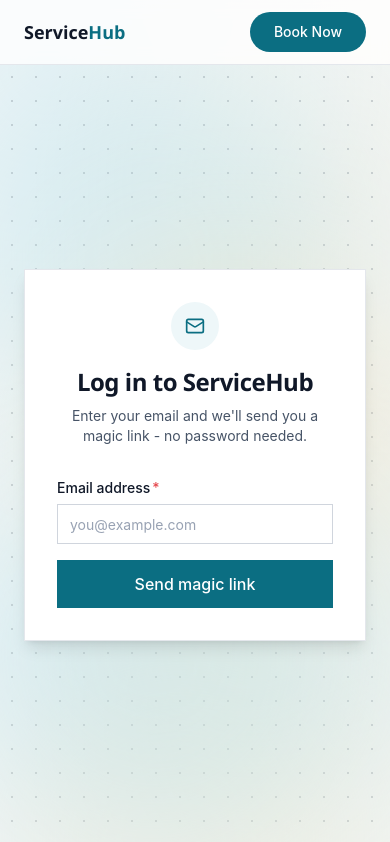
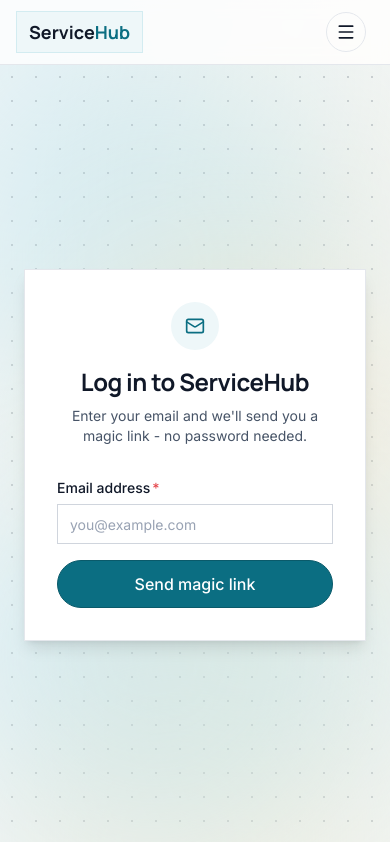
Before and after one commit to mazharalisafi/serivcehub-frontend, a Next.js app: page /login in a window 390 px wide. Shown: the top 842 px of the page. Built offline with nearby package versions, Linux system fonts and the light colour scheme.

Commit message:
UI improvements: buttons, cards, mobile nav, fonts, 404 page

```diff
--- a/app/booking/contact/page.js
+++ b/app/booking/contact/page.js
@@ -60,7 +60,10 @@
               label="Full name"
               placeholder="John Smith"
               value={name}
-              onChange={(e) => setName(e.target.value)}
+              onChange={(e) => {
+                setName(e.target.value);
+                if (errors.name) setErrors((prev) => ({ ...prev, name: "" }));
+              }}
               error={errors.name}
               required
             />
@@ -69,7 +72,14 @@
               type="tel"
               placeholder="04XX XXX XXX"
               value={phone}
-              onChange={(e) => setPhone(e.target.value)}
+              onChange={(e) => {
+                const value = e.target.value;
+                setPhone(value);
+                setErrors((prev) => ({
+                  ...prev,
+                  phone: value.trim() ? "" : prev.phone && "Phone number is required.",
+                }));
+              }}
               error={errors.phone}
               required
             />
--- a/app/globals.css
+++ b/app/globals.css
@@ -42,8 +42,8 @@
 }
 
 @theme inline {
-  --font-display: "Manrope", "Segoe UI", ui-sans-serif, system-ui, sans-serif;
-  --font-body: "Inter", "Segoe UI", ui-sans-serif, system-ui, sans-serif;
+  --font-display: var(--font-manrope), "Segoe UI", ui-sans-serif, system-ui, sans-serif;
+  --font-body: var(--font-inter), "Segoe UI", ui-sans-serif, system-ui, sans-serif;
 
   --color-canvas: var(--canvas);
   --color-surface: var(--surface);
--- a/app/layout.js
+++ b/app/layout.js
@@ -1,6 +1,19 @@
 import "./globals.css";
+import { Manrope, Inter } from "next/font/google";
 import { Navbar } from "@/components/layout/Navbar";
 import { Footer } from "@/components/layout/Footer";
+
+const manrope = Manrope({
+  subsets: ["latin"],
+  variable: "--font-manrope",
+  display: "swap",
+});
+
+const inter = Inter({
+  subsets: ["latin"],
+  variable: "--font-inter",
+  display: "swap",
+});
 
 export const metadata = {
   title: "ServiceHub - Book a Service",
@@ -9,7 +22,7 @@
 
 export default function RootLayout({ children }) {
   return (
-    <html lang="en" className="h-full antialiased">
+    <html lang="en" className={`h-full antialiased ${manrope.variable} ${inter.variable}`}>
       <body className="min-h-full flex flex-col">
         <Navbar />
         <main className="flex-1">{children}</main>
--- /dev/null
+++ b/app/not-found.js
@@ -0,0 +1,25 @@
+import Link from "next/link";
+import { SearchX } from "lucide-react";
+import { Button } from "@/components/ui/Button";
+import { PageBackground } from "@/components/layout/PageBackground";
+
+export default function NotFound() {
+  return (
+    <section className="relative flex min-h-[calc(100vh-64px)] items-center justify-center overflow-hidden px-6 py-16 bg-brand-50/50">
+      <PageBackground />
+
+      <div className="flex w-full max-w-md flex-col items-center gap-3 rounded-[--radius-lg] border-2 border-brand-100 bg-surface p-10 text-center shadow-lg">
+        <div className="flex size-14 items-center justify-center rounded-full bg-brand-50">
+          <SearchX className="size-6 text-brand-600" />
+        </div>
+        <h1 className="font-display text-2xl font-bold text-ink">Page not found</h1>
+        <p className="max-w-sm text-sm text-ink-muted">
+          The page you&apos;re looking for doesn&apos;t exist or may have moved.
+        </p>
+        <Link href="/" className="mt-2">
+          <Button>Back to Home</Button>
+        </Link>
+      </div>
+    </section>
+  );
+}
--- a/components/layout/Footer.jsx
+++ b/components/layout/Footer.jsx
@@ -12,7 +12,7 @@
       <div className="mx-auto max-w-6xl px-6 py-14">
         <div className="grid gap-10 sm:grid-cols-3">
           <div>
-            <p className="font-display text-lg font-semibold text-white">
+            <p className="inline-block rounded-[--radius-md] border border-white/15 bg-white/5 px-3 py-1.5 font-display text-lg font-semibold text-white">
               Service<span className="text-accent-400">Hub</span>
             </p>
             <p className="mt-3 max-w-xs text-sm text-white/60">
--- a/components/layout/Navbar.jsx
+++ b/components/layout/Navbar.jsx
@@ -1,4 +1,8 @@
+"use client";
+
+import { useState } from "react";
 import Link from "next/link";
+import { Menu, X } from "lucide-react";
 import { Button } from "@/components/ui/Button";
 
 const NAV_LINKS = [
@@ -8,10 +12,15 @@
 ];
 
 export function Navbar() {
+  const [open, setOpen] = useState(false);
+
   return (
     <header className="sticky top-0 z-40 border-b border-border bg-surface/80 backdrop-blur">
-      <div className="mx-auto flex h-16 max-w-6xl items-center justify-between px-6">
-        <Link href="/" className="font-display text-lg font-bold text-ink">
+      <div className="mx-auto flex h-16 max-w-6xl items-center justify-between pl-4 pr-6 sm:pl-6">
+        <Link
+          href="/"
+          className="rounded-[--radius-md] border border-brand-100 bg-brand-50 px-3 py-1.5 font-display text-lg font-bold text-ink"
+        >
           Service<span className="text-brand-600">Hub</span>
         </Link>
 
@@ -27,17 +36,53 @@
           ))}
         </nav>
 
-        <div className="flex items-center gap-3">
-          <Link href="/login" className="hidden text-sm font-medium text-ink-muted hover:text-ink sm:block">
+        <div className="hidden items-center gap-3 md:flex">
+          <Link href="/login" className="text-sm font-medium text-ink-muted hover:text-ink">
             Log in
           </Link>
           <Link href="/booking">
-            <Button size="md" className="rounded-full px-6">
+            <Button size="md">Book Now</Button>
+          </Link>
+        </div>
+
+        <button
+          type="button"
+          onClick={() => setOpen((v) => !v)}
+          className="flex size-10 items-center justify-center rounded-full border border-border text-ink md:hidden"
+          aria-label="Toggle menu"
+        >
+          {open ? <X className="size-5" /> : <Menu className="size-5" />}
+        </button>
+      </div>
+
+      {open && (
+        <div className="border-t border-border bg-surface px-4 py-4 md:hidden">
+          <nav className="flex flex-col gap-1">
+            {NAV_LINKS.map((link) => (
+              <Link
+                key={link.href}
+                href={link.href}
+                onClick={() => setOpen(false)}
+                className="rounded-[--radius-md] px-3 py-2.5 text-sm font-medium text-ink-muted hover:bg-brand-50 hover:text-brand-700"
+              >
+                {link.label}
+              </Link>
+            ))}
+            <Link
+              href="/login"
+              onClick={() => setOpen(false)}
+              className="rounded-[--radius-md] px-3 py-2.5 text-sm font-medium text-ink-muted hover:bg-brand-50 hover:text-brand-700"
+            >
+              Log in
+            </Link>
+          </nav>
+          <Link href="/booking" onClick={() => setOpen(false)} className="mt-3 block">
+            <Button size="md" className="w-full">
               Book Now
             </Button>
           </Link>
         </div>
-      </div>
+      )}
     </header>
   );
 }
--- a/components/ui/Button.jsx
+++ b/components/ui/Button.jsx
@@ -6,19 +6,19 @@
 import { cn } from "@/lib/utils";
 
 const buttonStyles = cva(
-  "inline-flex items-center justify-center gap-2 font-medium transition-all duration-150 hover:scale-105 active:scale-95 disabled:opacity-50 disabled:pointer-events-none disabled:hover:scale-100 whitespace-nowrap",
+  "inline-flex items-center justify-center gap-2 rounded-full border font-medium transition-all duration-150 hover:scale-105 active:scale-95 disabled:opacity-50 disabled:pointer-events-none disabled:hover:scale-100 whitespace-nowrap",
   {
     variants: {
       variant: {
-        primary: "bg-brand-600 text-white hover:bg-brand-700",
-        accent: "bg-accent-500 text-ink hover:bg-accent-600",
-        outline: "border border-border-strong bg-surface text-ink hover:bg-canvas",
-        ghost: "text-ink-muted hover:bg-canvas hover:text-ink",
+        primary: "border-brand-700 bg-brand-600 text-white hover:bg-brand-700",
+        accent: "border-accent-600 bg-accent-500 text-ink hover:bg-accent-600",
+        outline: "border-border-strong bg-surface text-ink hover:bg-canvas",
+        ghost: "border-transparent text-ink-muted hover:border-border hover:bg-canvas hover:text-ink",
       },
       size: {
-        sm: "h-8 px-3 text-sm rounded-[--radius-sm]",
-        md: "h-10 px-4 text-sm rounded-[--radius-md]",
-        lg: "h-12 px-6 text-base rounded-[--radius-md]",
+        sm: "h-8 px-4 text-sm",
+        md: "h-10 px-5 text-sm",
+        lg: "h-12 px-7 text-base",
       },
     },
     defaultVariants: { variant: "primary", size: "md" },
--- a/components/ui/Card.jsx
+++ b/components/ui/Card.jsx
@@ -4,7 +4,8 @@
   return (
     <div
       className={cn(
-        "rounded-[--radius-lg] border border-border bg-surface shadow-[0_4px_20px_-4px_rgba(11,110,130,0.12)]",
+        "rounded-[--radius-lg] border-2 border-brand-100 bg-surface shadow-[0_4px_20px_-4px_rgba(11,110,130,0.12)]",
+        "transition-all duration-200 hover:border-brand-300 hover:-translate-y-1 hover:shadow-lg",
         className
       )}
       {...props}
```
